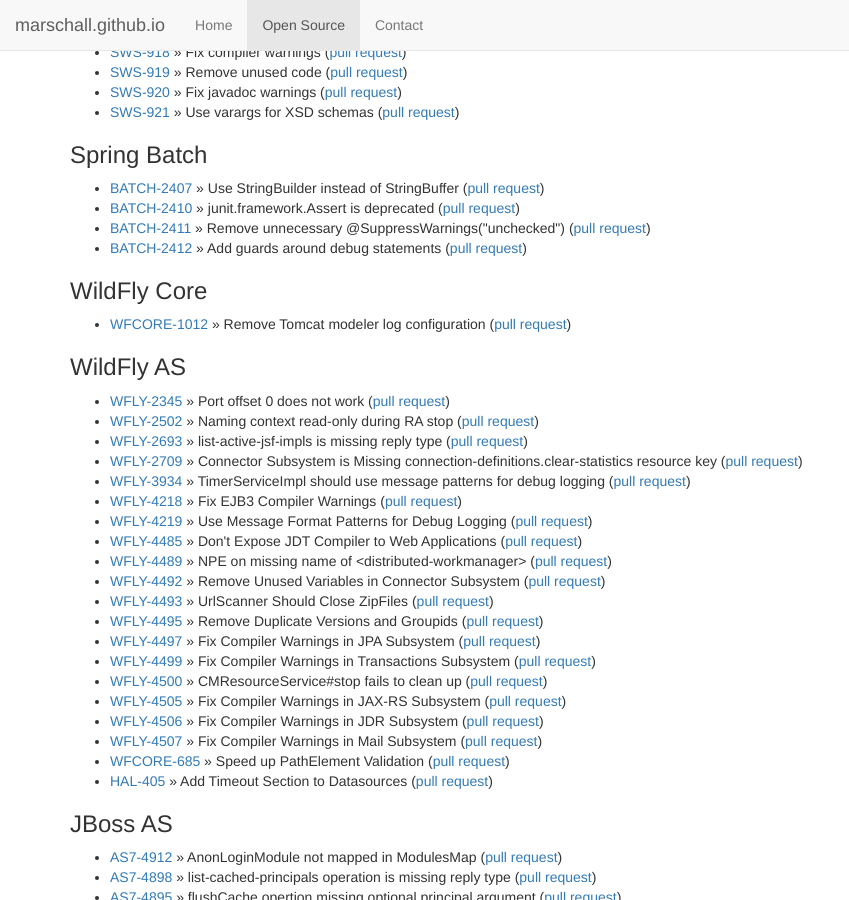
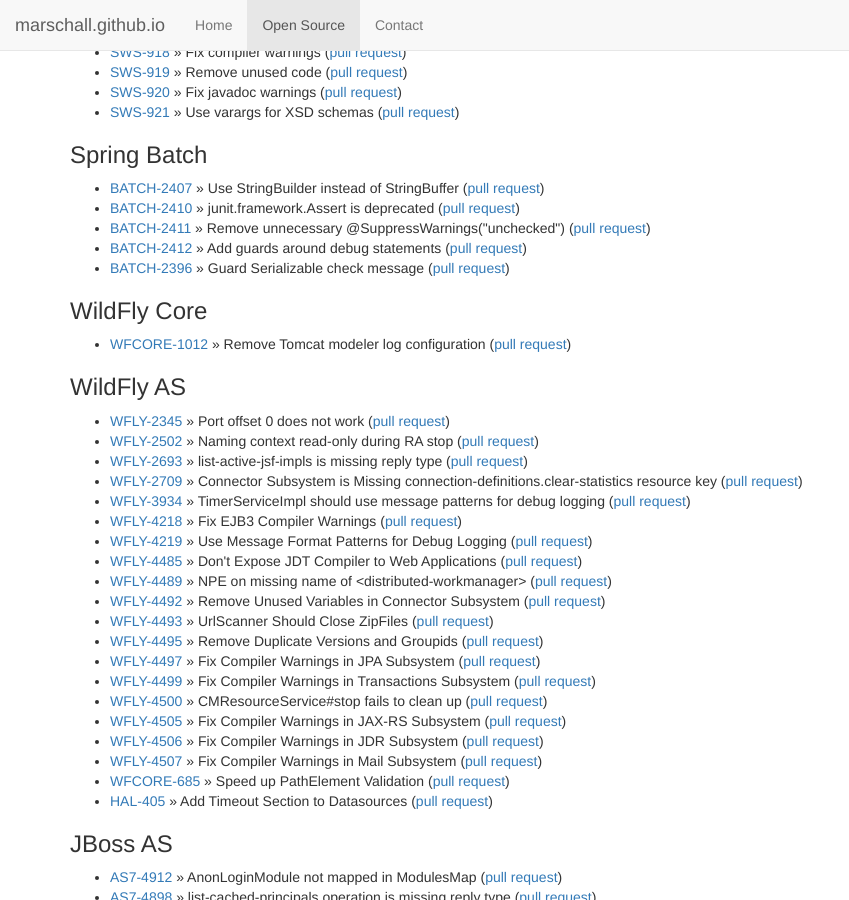
Before and after one commit to marschall/marschall.github.com, a Jekyll site: the page built from open-source.html, in a window 1280 px wide and 900 px high, scrolled down 1591 px. Shown: the whole window, without its empty margins (0-849 px from the left). Built offline with Jekyll 4.4.1, drawn with Linux system fonts in a browser that asks for light colours.

Commit message:
add BATCH-2396

```diff
--- a/open-source.html
+++ b/open-source.html
@@ -117,6 +117,7 @@
   <li><a href="https://jira.spring.io/browse/BATCH-2410">BATCH-2410</a> &raquo; junit.framework.Assert is deprecated (<a href="https://github.com/spring-projects/spring-batch/pull/381">pull request</a>)</li>
   <li><a href="https://jira.spring.io/browse/BATCH-2411">BATCH-2411</a> &raquo; Remove unnecessary @SuppressWarnings("unchecked") (<a href="https://github.com/spring-projects/spring-batch/pull/382">pull request</a>)</li>
   <li><a href="https://jira.spring.io/browse/BATCH-2412">BATCH-2412</a> &raquo; Add guards around debug statements (<a href="https://github.com/spring-projects/spring-batch/pull/383">pull request</a>)</li>
+  <li><a href="https://jira.spring.io/browse/BATCH-2396">BATCH-2396</a> &raquo; Guard Serializable check message (<a href="https://github.com/spring-projects/spring-batch/pull/439">pull request</a>)</li>
 </ul>
 <h3>WildFly Core</h3>
 <ul>
```
